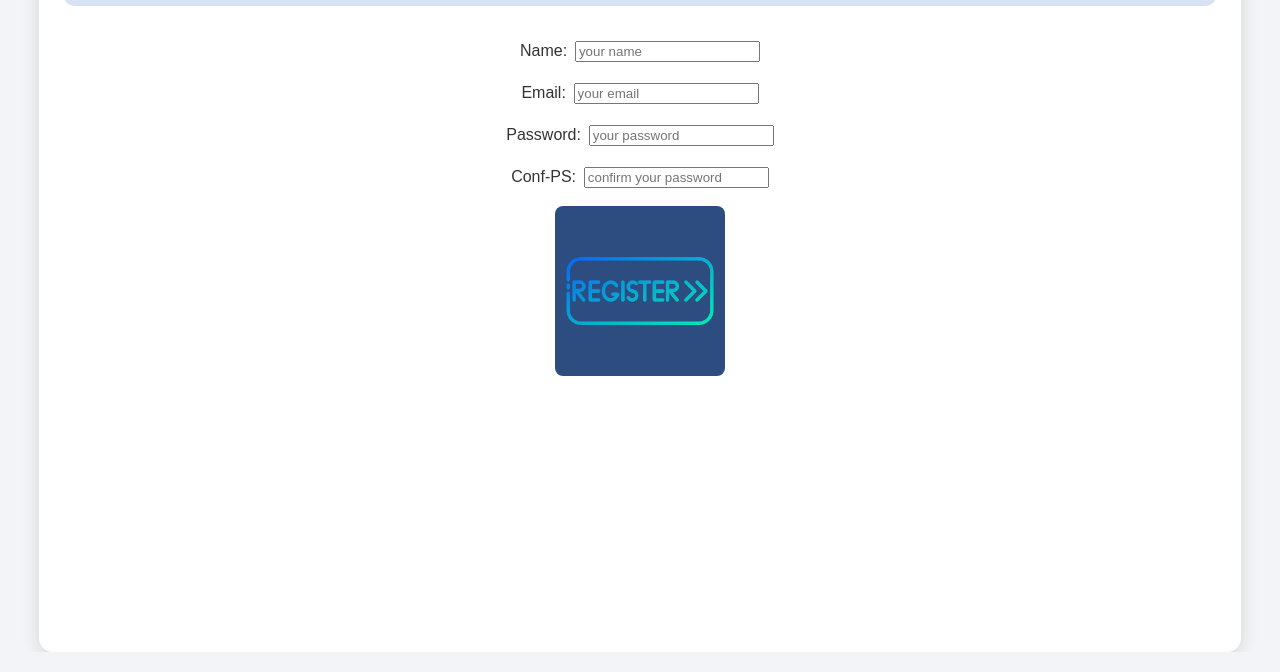
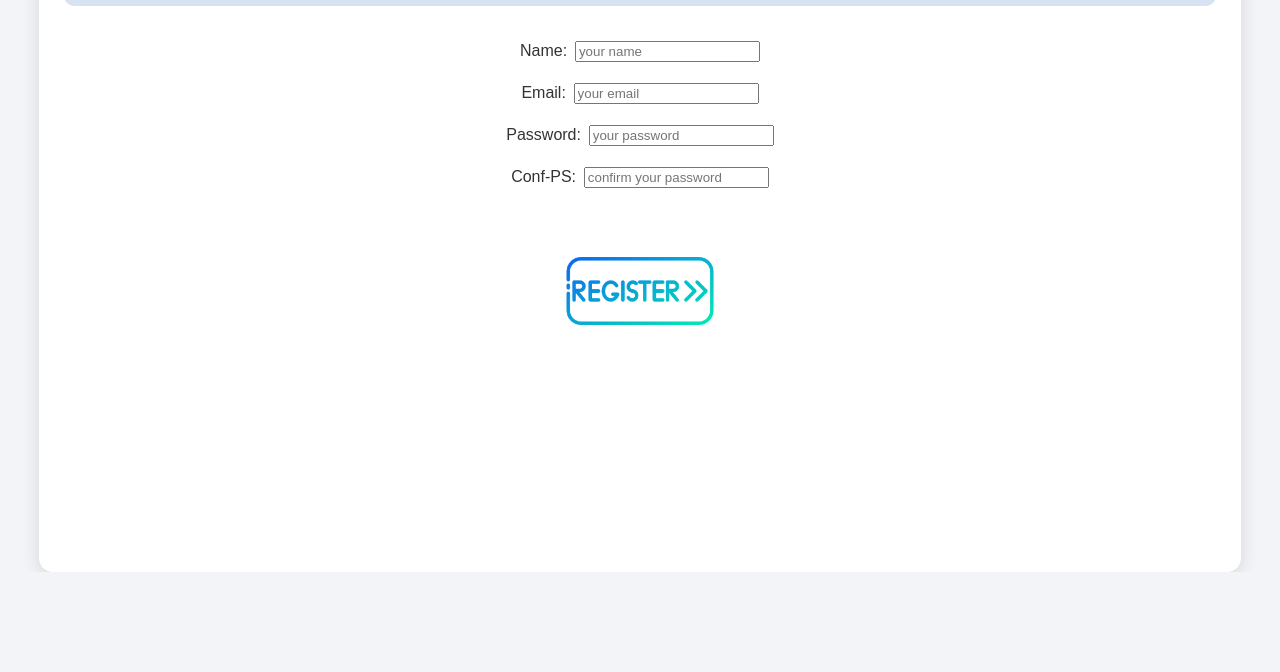
Before and after one commit to rubasliem/Cosmetics_website, a plain HTML site: page index.html in a window 1280 px wide. Shown: the part 128-800 px from the top of the page. Drawn offline with Linux system fonts and the light colour scheme.

Commit message:
Update register.css

```diff
--- a/register.css
+++ b/register.css
@@ -13,7 +13,7 @@ body, html {
    Container
 ================================ */
 .container {
-  min-height: 90vh;
+  min-height: 80vh;
   width: 90%;
   margin: 0 auto;
   padding: 30px 25px;
@@ -60,7 +60,7 @@ body, html {
 ================================ */
 .form-group {
   display: flex;
-  align-items: center;
+  align-items: left;
   margin-bottom: 14px;
 }
 
@@ -111,7 +111,6 @@ select.input {
   margin: 25px auto 0;
   font-size: 17px;
   font-weight: bold;
-  background-color: #2d4c80;
   color: #fff;
   border: none;
   border-radius: 8px;
```
